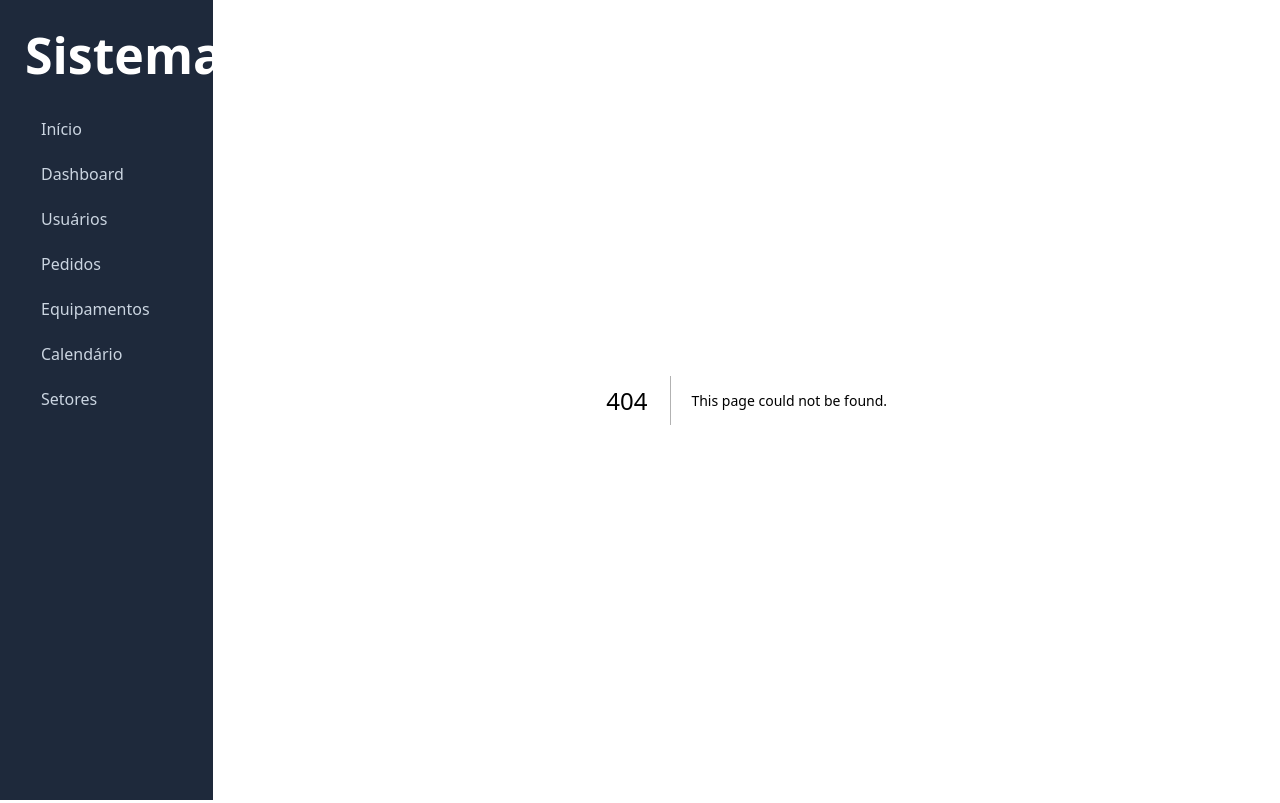
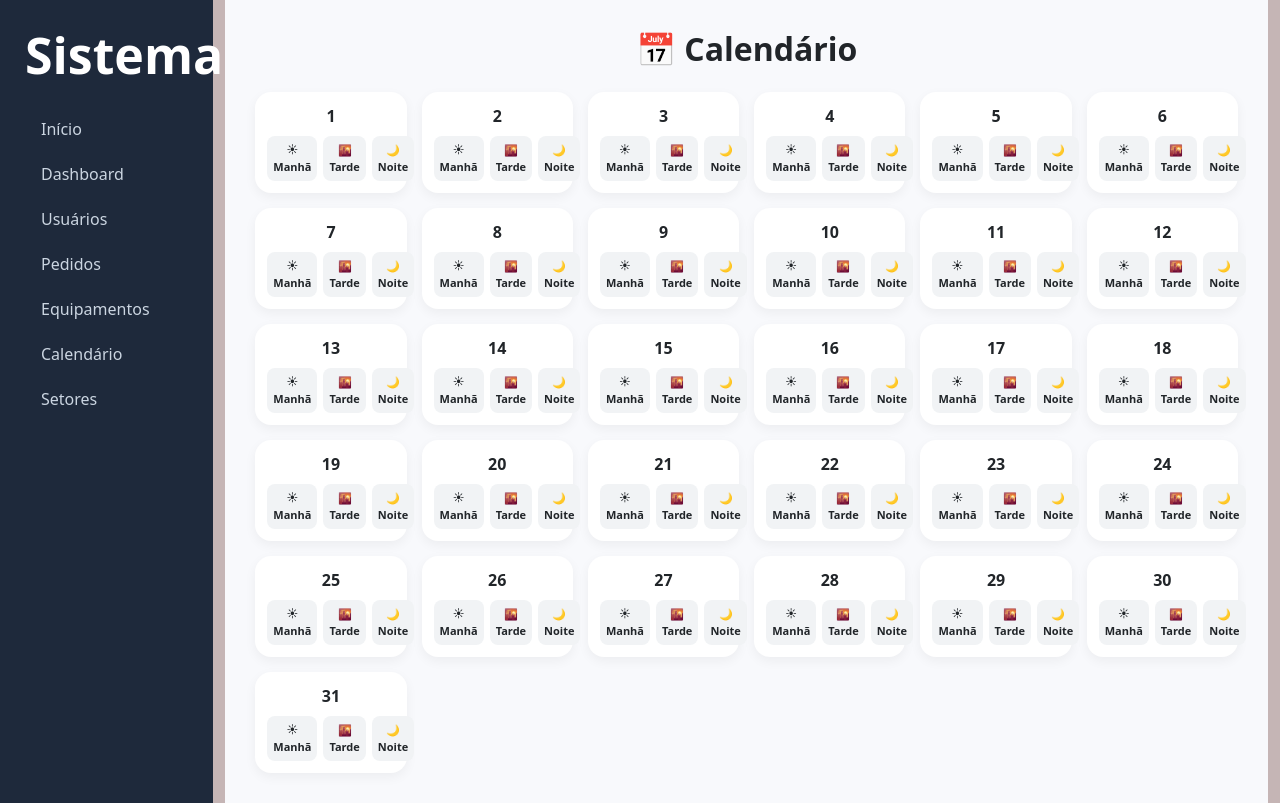
Before and after one commit to AlexAlves-10/pi-chamados, a Next.js app: page /calendario in a window 1280 px wide. Before the commit this address had no page. Built offline with nearby package versions, Linux system fonts and the light colour scheme.

Commit message:
calendário

```diff
--- /dev/null
+++ b/app/calendario/page.js
@@ -0,0 +1,181 @@
+"use client";
+import { useState } from "react";
+
+const turnos = ["Manhã", "Tarde", "Noite"];
+
+export default function Home() {
+  const [dataAtual] = useState(new Date());
+  const [eventos, setEventos] = useState([]);
+  const [selecionado, setSelecionado] = useState(null);
+  const [descricao, setDescricao] = useState("");
+
+  function abrirModal(data, turno) {
+    setSelecionado({ data, turno });
+    setDescricao("");
+
+    const modal = new window.bootstrap.Modal(
+      document.getElementById("modalEvento")
+    );
+    modal.show();
+  }
+
+  function salvarEvento() {
+    if (!descricao) return;
+
+    const existe = eventos.find(
+      (e) =>
+        e.data === selecionado.data && e.turno === selecionado.turno
+    );
+
+    if (existe) {
+      alert("Já existe evento nesse turno");
+      return;
+    }
+
+    setEventos([
+      ...eventos,
+      {
+        data: selecionado.data,
+        turno: selecionado.turno,
+        descricao,
+      },
+    ]);
+
+    const modal = window.bootstrap.Modal.getInstance(
+      document.getElementById("modalEvento")
+    );
+    modal.hide();
+  }
+
+  function gerarDiasDoMes() {
+    const ano = dataAtual.getFullYear();
+    const mes = dataAtual.getMonth();
+    const dias = new Date(ano, mes + 1, 0).getDate();
+
+    return Array.from({ length: dias }, (_, i) => new Date(ano, mes, i + 1));
+  }
+
+  const dias = gerarDiasDoMes();
+
+  return (
+    <div style={{ background: "#f8f9fc", minHeight: "100vh", padding: "30px" }}>
+
+      <h2 className="text-center mb-4 fw-semibold">📅 Calendário</h2>
+
+      {/* GRID DOS DIAS */}
+      <div
+        style={{
+          display: "grid",
+          gridTemplateColumns: "repeat(auto-fill, minmax(150px, 1fr))",
+          gap: "15px",
+        }}
+      >
+        {dias.map((dia) => {
+          const dataStr = dia.toLocaleDateString("sv-SE");
+
+          return (
+            <div
+              key={dataStr}
+              style={{
+                background: "#fff",
+                borderRadius: "16px",
+                padding: "12px",
+                boxShadow: "0 4px 12px rgba(0,0,0,0.05)",
+                transition: "0.2s",
+              }}
+              onMouseEnter={(e) =>
+                (e.currentTarget.style.transform = "translateY(-5px)")
+              }
+              onMouseLeave={(e) =>
+                (e.currentTarget.style.transform = "translateY(0)")
+              }
+            >
+              {/* DIA */}
+              <div className="text-center fw-bold mb-2">
+                {dia.getDate()}
+              </div>
+
+              {/* TURNOS LADO A LADO */}
+              <div style={{ display: "flex", gap: "6px" }}>
+                {turnos.map((turno) => {
+                  const evento = eventos.find(
+                    (e) => e.data === dataStr && e.turno === turno
+                  );
+
+                  const icones = {
+                    Manhã: "☀",
+                    Tarde: "🌇",
+                    Noite: "🌙",
+                  };
+
+                  return (
+                    <div
+                      key={turno}
+                      onClick={() => abrirModal(dataStr, turno)}
+                      style={{
+                        flex: "1",
+                        padding: "6px",
+                        borderRadius: "8px",
+                        cursor: "pointer",
+                        fontSize: "11px",
+                        textAlign: "center",
+                        background: evento
+                          ? "#d3f9d8"
+                          : "#f1f3f5",
+                        transition: "0.2s",
+                      }}
+                      onMouseEnter={(e) =>
+                        (e.currentTarget.style.transform = "scale(1.05)")
+                      }
+                      onMouseLeave={(e) =>
+                        (e.currentTarget.style.transform = "scale(1)")
+                      }
+                    >
+                      <div>{icones[turno]}</div>
+                      <div style={{ fontWeight: "600" }}>
+                        {evento ? evento.descricao : turno}
+                      </div>
+                    </div>
+                  );
+                })}
+              </div>
+            </div>
+          );
+        })}
+      </div>
+
+      {/* MODAL */}
+      <div className="modal fade" id="modalEvento" tabIndex="-1">
+        <div className="modal-dialog">
+          <div className="modal-content" style={{ borderRadius: "12px" }}>
+
+            <div className="modal-header">
+              <h5 className="modal-title">Novo Evento</h5>
+              <button className="btn-close" data-bs-dismiss="modal"></button>
+            </div>
+
+            <div className="modal-body">
+              <input
+                type="text"
+                className="form-control"
+                placeholder="Digite a descrição..."
+                value={descricao}
+                onChange={(e) => setDescricao(e.target.value)}
+              />
+            </div>
+
+            <div className="modal-footer">
+              <button className="btn btn-light" data-bs-dismiss="modal">
+                Cancelar
+              </button>
+              <button className="btn btn-dark" onClick={salvarEvento}>
+                Salvar
+              </button>
+            </div>
+
+          </div>
+        </div>
+      </div>
+    </div>
+  );
+}
```
Also changed, not shown: app/cadastro/page.js (+0 -8 lines), app/calendario.js/page.js (deleted, +0 -11 lines).
